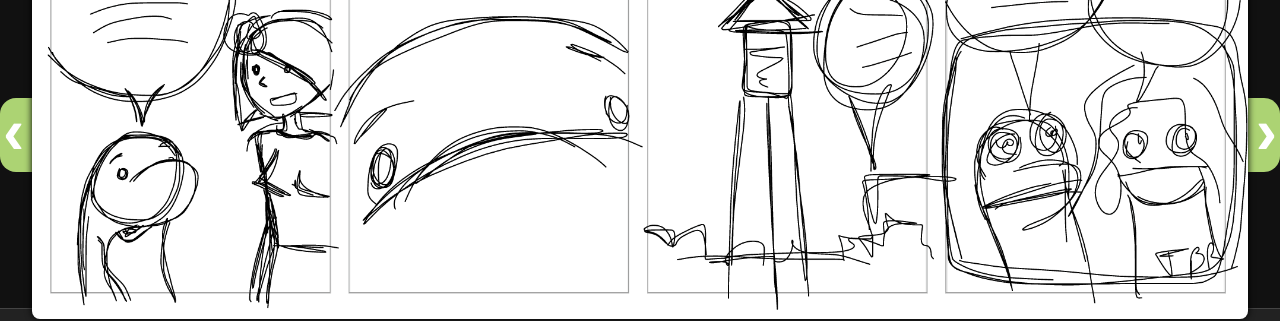
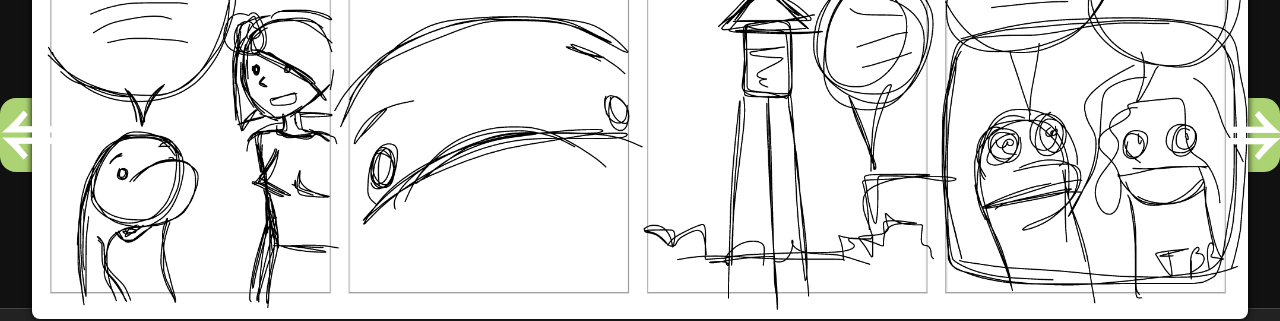
Before and after one commit to oycomics/oycomics.github.io, a Jekyll site: the page built from _posts/2014-04-04-daily-test-002.md, in a window 1280 px wide. Shown: the part 129-450 px from the top of the page. Built offline with Jekyll 4.4.1, drawn with Linux system fonts in a browser that asks for light colours; Markdown is read by kramdown in place of the engine named in the settings.

Commit message:
Update comic_nav.html

```diff
--- a/_includes/comic_nav.html
+++ b/_includes/comic_nav.html
@@ -1,9 +1,9 @@
 {% if page.previous.url %}
-<a class="comic_nav comic_nav_prev" href="{{page.previous.url}}" title="Previous Comic: {{page.previous.title}}"><span>&lsaquo;</span></a>
+<a class="comic_nav comic_nav_prev" href="{{page.previous.url}}" title="Previous Comic: {{page.previous.title}}"><span>&#10594;</span></a>
 {% endif %}
 
 {% if page.next.url %}
-<a class="comic_nav comic_nav_next"  href="{{page.next.url}}" title="Next Comic: {{page.next.title}}"><span>&rsaquo;</span></a>
+<a class="comic_nav comic_nav_next"  href="{{page.next.url}}" title="Next Comic: {{page.next.title}}"><span>&#10596;</span></a>
 {% endif %}
 
 <div class="stripe">&lsaquo;</div>
```
